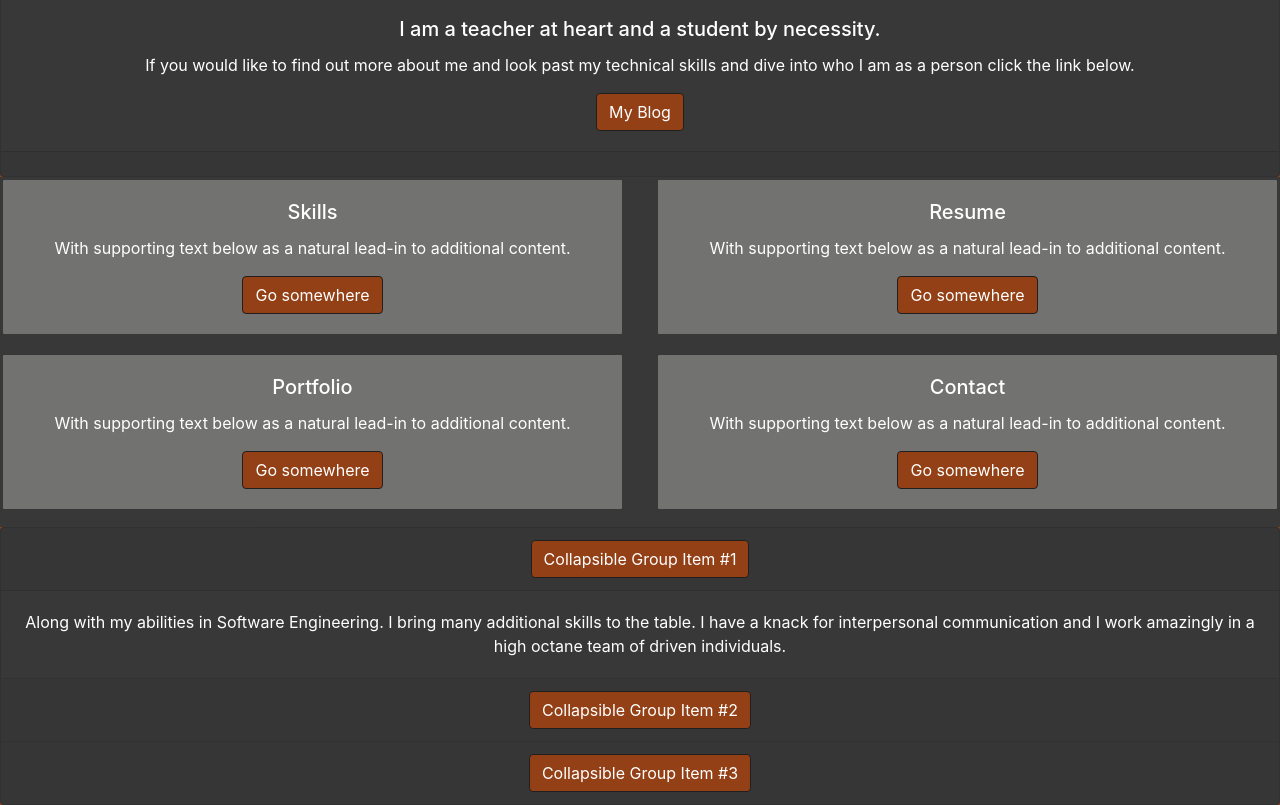
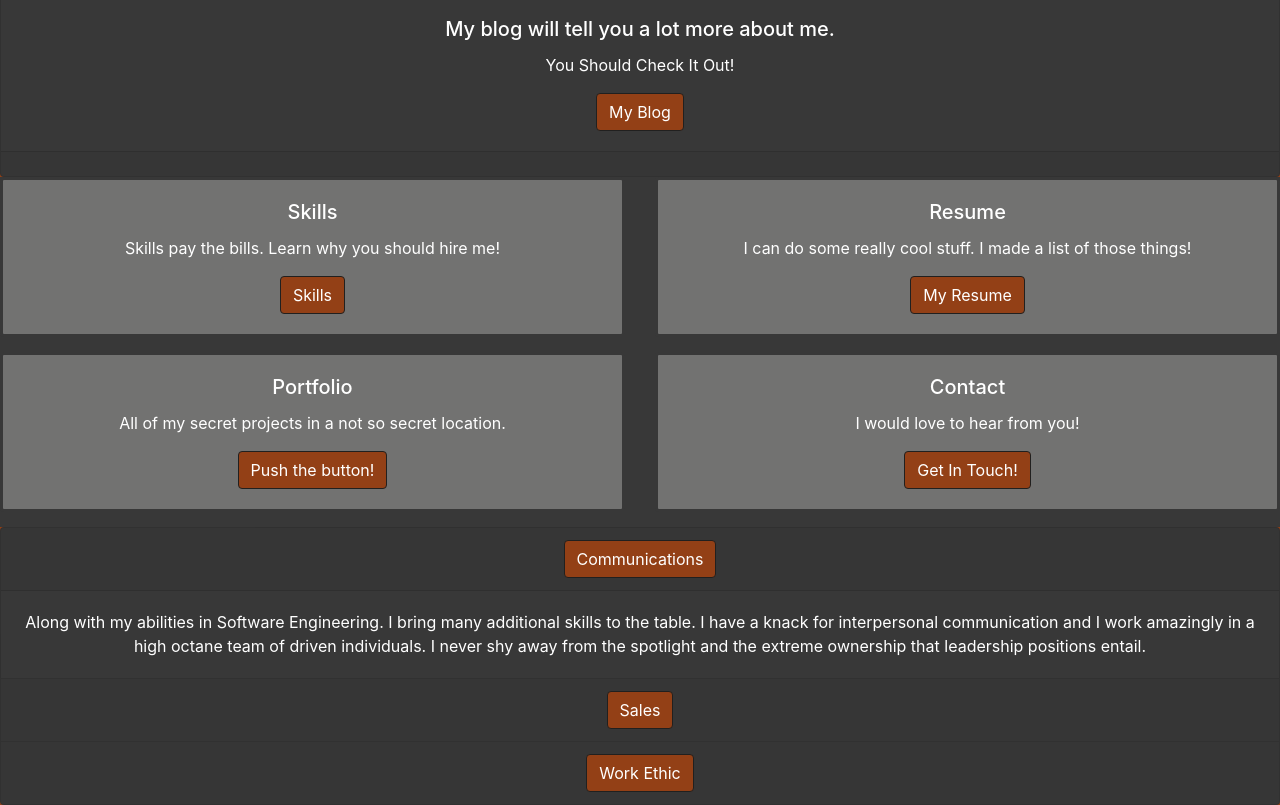
Before and after one commit to Jaywomack/portfolio, a plain HTML site: page index.html in a window 1280 px wide. Shown: the part 637-1442 px from the top of the page. Drawn offline with nearby package versions, Linux system fonts and the light colour scheme.

Commit message:
Changed styling and added content to the accordion and cards

```diff
--- a/index.html
+++ b/index.html
@@ -18,7 +18,7 @@
     <title>Jared Womack</title>
 </head>
 
-<body id= 'body'>
+<body id='body'>
 
     <!-- Navbar with navbar toggler -->
 
@@ -28,7 +28,7 @@
             <span class="navbar-toggler-icon"></span>
         </button>
         <div class="collapse navbar-collapse" id="navbarTogglerDemo01">
-            <img id ='JWlogo'src="JWlogo.jpg" alt="Jared Womack">
+            <img id='JWlogo' src="JWlogo.jpg" alt="Jared Womack">
             <ul class="navbar-nav mr-auto mt-2 mt-lg-0">
                 <li class="nav-item active">
                     <a class="nav-link" href="index.html">Home <span class="sr-only">(current)</span></a>
@@ -48,36 +48,36 @@
         <h1 class="display-3">Jared Womack</h1>
         <p class="lead">Software Engineer | AWS Solutions Architect | Full-Stack Web Developer</p>
         <hr class="my-4">
-        <p>I put my heart and soul into everything that I build. Work with me and you will truly understand my passion to
+        <p>I put my heart and soul into everything that I build. Work with me and you will truly understand my passion
+            to
             succeed. </p>
-        <a id = 'header-btn' class="btn btn-lg" href="#" role="button">My Resume</a>
+        <a id='header-btn' class="btn btn-lg" href="#" role="button">My Resume</a>
     </div>
 
     <!-- Cards that link to projects, about-me, and contact
             About me is horizontal card with two or three other cards below it-->
     <!-- Horizontal card -->
-    <div id = 'horizontal-card' class="card text-center">
+    <div id='horizontal-card' class="card text-center">
         <div class="card-header">
-            A Little Bit About Me
+            Some Of My Creative Work
         </div>
         <div class="card-body">
-            <h5 class="card-title">I am a teacher at heart and a student by necessity.</h5>
-            <p class="card-text">If you would like to find out more about me and look past my technical skills and dive
-                into who I am as a person click the link below.</p>
+            <h5 class="card-title">My blog will tell you a lot more about me.</h5>
+            <p class="card-text">You Should Check It Out! </p>
             <a href="#" class="btn ">My Blog</a>
         </div>
         <div class="card-footer text-muted">
 
         </div>
     </div>
-    <!-- four cards in a row -->
+    <!-- four cards in two rows column in mobile -->
     <div class="row">
         <div class="col-sm-6">
             <div class="card">
                 <div class="card-body">
                     <h5 class="card-title">Skills</h5>
-                    <p class="card-text">With supporting text below as a natural lead-in to additional content.</p>
-                    <a href="#" class="btn ">Go somewhere</a>
+                    <p class="card-text">Skills pay the bills. Learn why you should hire me!</p>
+                    <a href="#" class="btn ">Skills</a>
                 </div>
             </div>
         </div>
@@ -85,8 +85,8 @@
             <div class="card">
                 <div class="card-body">
                     <h5 class="card-title">Resume</h5>
-                    <p class="card-text">With supporting text below as a natural lead-in to additional content.</p>
-                    <a href="#" class="btn ">Go somewhere</a>
+                    <p class="card-text">I can do some really cool stuff. I made a list of those things!</p>
+                    <a href="#" class="btn ">My Resume</a>
                 </div>
             </div>
         </div>
@@ -96,8 +96,8 @@
             <div class="card">
                 <div class="card-body">
                     <h5 class="card-title">Portfolio</h5>
-                    <p class="card-text">With supporting text below as a natural lead-in to additional content.</p>
-                    <a href="#" class="btn ">Go somewhere</a>
+                    <p class="card-text">All of my secret projects in a not so secret location.</p>
+                    <a href="#" class="btn ">Push the button!</a>
                 </div>
             </div>
         </div>
@@ -105,63 +105,75 @@
             <div class="card">
                 <div class="card-body">
                     <h5 class="card-title">Contact</h5>
-                    <p class="card-text">With supporting text below as a natural lead-in to additional content.</p>
-                    <a href="#" class="btn ">Go somewhere</a>
+                    <p class="card-text">I would love to hear from you! </p>
+                    <a href="#" class="btn ">Get In Touch!</a>
                 </div>
             </div>
         </div>
     </div>
 
-    <!-- Accordian About me section -->
+    <!-- Accordion About me section -->
+
 
     <div class="accordion" id="accordionExample">
         <div class="card">
             <div class="card-header" id="headingOne">
                 <h5 class="mb-0">
-              <button class="btn btn-link" type="button" data-toggle="collapse" data-target="#collapseOne" aria-expanded="true" aria-controls="collapseOne">
-                Collapsible Group Item #1
+                    <button class="btn btn-link" type="button" data-toggle="collapse" data-target="#collapseOne"
+                        aria-expanded="true" aria-controls="collapseOne">
+                        Communications
                     </button>
                 </h5>
             </div>
 
             <div id="collapseOne" class="collapse show" aria-labelledby="headingOne" data-parent="#accordionExample">
                 <div class="card-body">
-                Along with my abilities in Software Engineering. I bring many additional skills to the table. I have  a knack for interpersonal communication and I work amazingly in a high octane team of driven individuals.
+                    Along with my abilities in Software Engineering. I bring many additional skills to the table. I have
+                    a knack for interpersonal communication and I work amazingly in a high octane team of driven
+                    individuals. I never shy away from the spotlight and the extreme ownership that leadership positions
+                    entail.
                 </div>
             </div>
         </div>
         <div class="card">
             <div class="card-header" id="headingTwo">
                 <h5 class="mb-0">
-              <button class="btn btn-link collapsed" type="button" data-toggle="collapse" data-target="#collapseTwo" aria-expanded="false" aria-controls="collapseTwo">
-                Collapsible Group Item #2
+                    <button class="btn btn-link collapsed" type="button" data-toggle="collapse"
+                        data-target="#collapseTwo" aria-expanded="false" aria-controls="collapseTwo">
+                        Sales
                     </button>
                 </h5>
             </div>
             <div id="collapseTwo" class="collapse" aria-labelledby="headingTwo" data-parent="#accordionExample">
                 <div class="card-body">
-                I have a strong entrepreneurial spirit that makes working with clients a breeze and leaves the door open to a multitude of opportunities to  build rapport with customers and really demonstrate the value of a team. I can bring much more value to a team than just software components with buttons.
+                    During the economic downturn I was forced to take a job in sales when there was no work to be found
+                    in construction. What at the time seemed a terrible fate and extremely humbling turned out to be a
+                    great opportunity to improve my skills in sales. I learned very quickly that the key to sales was
+                    interpersonal relationships and great customer service. I am extremely adept at demonstrating the
+                    value of a product and asking for the money.
                 </div>
             </div>
         </div>
         <div class="card">
             <div class="card-header" id="headingThree">
                 <h5 class="mb-0">
-              <button class="btn btn-link collapsed" type="button" data-toggle="collapse" data-target="#collapseThree" aria-expanded="false" aria-controls="collapseThree">
-                Collapsible Group Item #3
+                    <button class="btn btn-link collapsed" type="button" data-toggle="collapse"
+                        data-target="#collapseThree" aria-expanded="false" aria-controls="collapseThree">
+                        Work Ethic
                     </button>
                 </h5>
             </div>
             <div id="collapseThree" class="collapse" aria-labelledby="headingThree" data-parent="#accordionExample">
                 <div class="card-body">
-              Anim pariatur cliche reprehenderit, enim eiusmod high life accusamus terry richardson ad squid. 3 wolf moon officia aute, non cupidatat skateboard dolor brunch. Food truck quinoa nesciunt laborum eiusmod. Brunch 3 wolf moon tempor, sunt aliqua put a bird on it squid single-origin coffee nulla assumenda shoreditch et. Nihil anim keffiyeh helvetica, craft beer labore wes anderson cred nesciunt sapiente ea proident. Ad vegan excepteur butcher vice lomo. Leggings occaecat craft beer farm-to-table, raw denim aesthetic synth nesciunt you probably haven't heard of them accusamus labore sustainable VHS.
+                    Work ethic is something that I take great pride in. Being the hardest worker in the room can
+                    overcome so many hurdles in life and is the true litmus test for great leaders. Confidence is just
+                    proper preparation. Whether building a house, selling it or creating the software to design it, I am
+                    going to show up with my tools at the ready, sharp and ready to work!
                 </div>
             </div>
         </div>
     </div>
-    <footer class="footer">
 
-    </footer>
 
 
 
--- a/less/home-page.less
+++ b/less/home-page.less
@@ -5,7 +5,6 @@
         background-color: @color3;
         color: white;
         border: 3px solid @color5;
-        text-align: center;
         .display-3 {
             text-align: center;
         }
@@ -21,8 +20,6 @@
             font-size: 2rem;
             text-align: center;
         }
-
-
 
     }
 
```
Also changed, not shown: css/index.css. Lines whose indentation alone changed are shown as unchanged.
